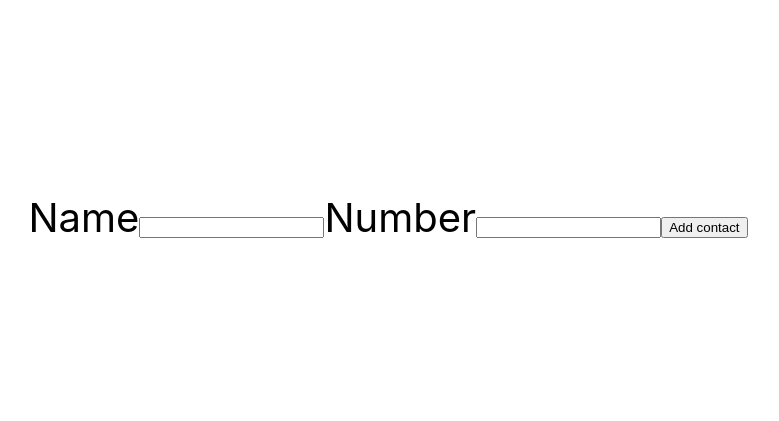
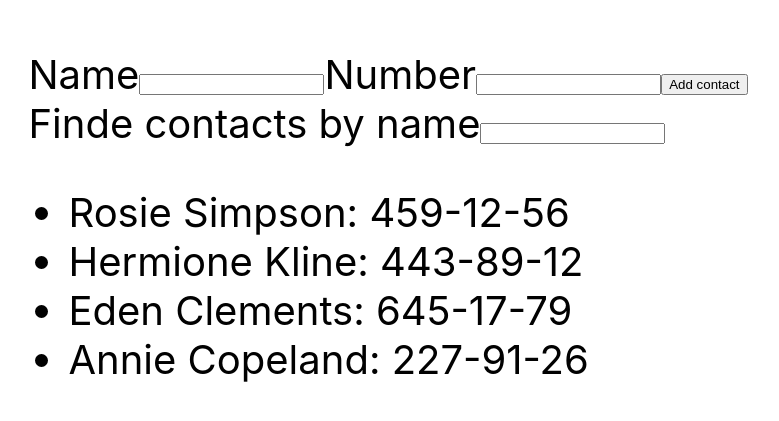
Before and after one commit to KacperMadajewski/goit-react-hw-02-phonebook, a React (Create React App) app: page / in a window 1280 px wide. Shown: the part 163-584 px from the top of the page, without its empty margins (252-1031 px from the left). Built offline with nearby package versions, Linux system fonts and the light colour scheme.

Commit message:
Added filter to contacts
Added filter to contacts for finding names by input

```diff
--- a/src/components/ContactsForm/ContactsForm.jsx
+++ b/src/components/ContactsForm/ContactsForm.jsx
@@ -4,7 +4,13 @@
 
 export class ContactsForm extends Component {
   state = {
-    contacts: [],
+    contacts: [
+      { id: 'id-1', name: 'Rosie Simpson', number: '459-12-56' },
+      { id: 'id-2', name: 'Hermione Kline', number: '443-89-12' },
+      { id: 'id-3', name: 'Eden Clements', number: '645-17-79' },
+      { id: 'id-4', name: 'Annie Copeland', number: '227-91-26' },
+    ],
+    filter: '',
     name: '',
     number: '',
   };
@@ -17,6 +23,10 @@
     this.setState({ number: ev.target.value });
   };
 
+  handleFilterChange = ev => {
+    this.setState({ filter: ev.target.value });
+  };
+
   handleSubmit = ev => {
     ev.preventDefault();
     const name1 = this.state.name;
@@ -26,6 +36,8 @@
         ...this.state.contacts,
         { name: name1, number: number1, id: nanoid() },
       ],
+      name: '',
+      number: '',
     });
   };
 
@@ -55,12 +67,25 @@
           />
           <button type="submit">Add contact</button>
         </form>
+        <span>Finde contacts by name</span>
+        <input
+          type="text"
+          name="filter"
+          onChange={this.handleFilterChange}
+          value={this.state.filter}
+        />
         <ul>
-          {this.state.contacts.map(contact => (
-            <li key={nanoid()}>
-              {contact.name}: {contact.number}
-            </li>
-          ))}
+          {this.state.contacts
+            .filter(contact =>
+              contact.name
+                .toLowerCase()
+                .includes(this.state.filter.toLowerCase())
+            )
+            .map(contact => (
+              <li key={nanoid()}>
+                {contact.name}: {contact.number}
+              </li>
+            ))}
         </ul>
       </div>
     );
```
